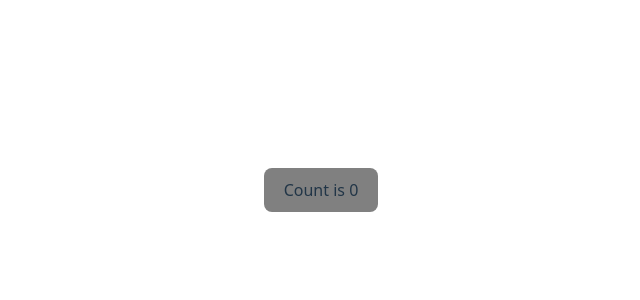
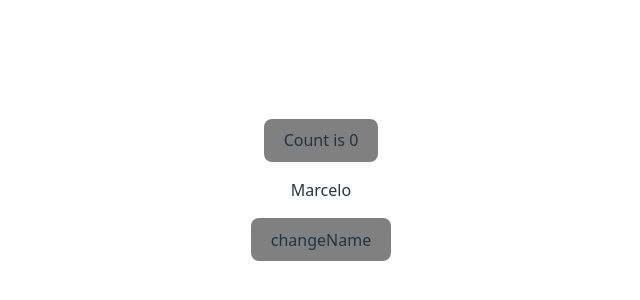
Before and after one commit to MarceloGonza/Proyecto-react, a React (Vite) app: page / in a window 1280 px wide. Shown: the part 210-510 px from the top of the page, without its empty margins (319-959 px from the left). Built offline with nearby package versions, Linux system fonts and the light colour scheme.

Commit message:
use state

```diff
--- a/src/App.tsx
+++ b/src/App.tsx
@@ -4,14 +4,21 @@ import { Button } from "./components/Button/Button";
 
 function App() {
   const [count, setCount] = useState(0);
+  const [name, setName] = useState("Marcelo");
 
   const countMore = () => {
     setCount((count) => count + 1);
   };
 
+  const changeName = () => {
+    setName("Gonzalez");
+  };
+
   return (
     <>
       <Button label={`Count is ${count}`} parentMethod={countMore} />
+      <p>{name}</p>
+      <Button label="changeName" parentMethod={changeName} />
     </>
   );
 }
```
